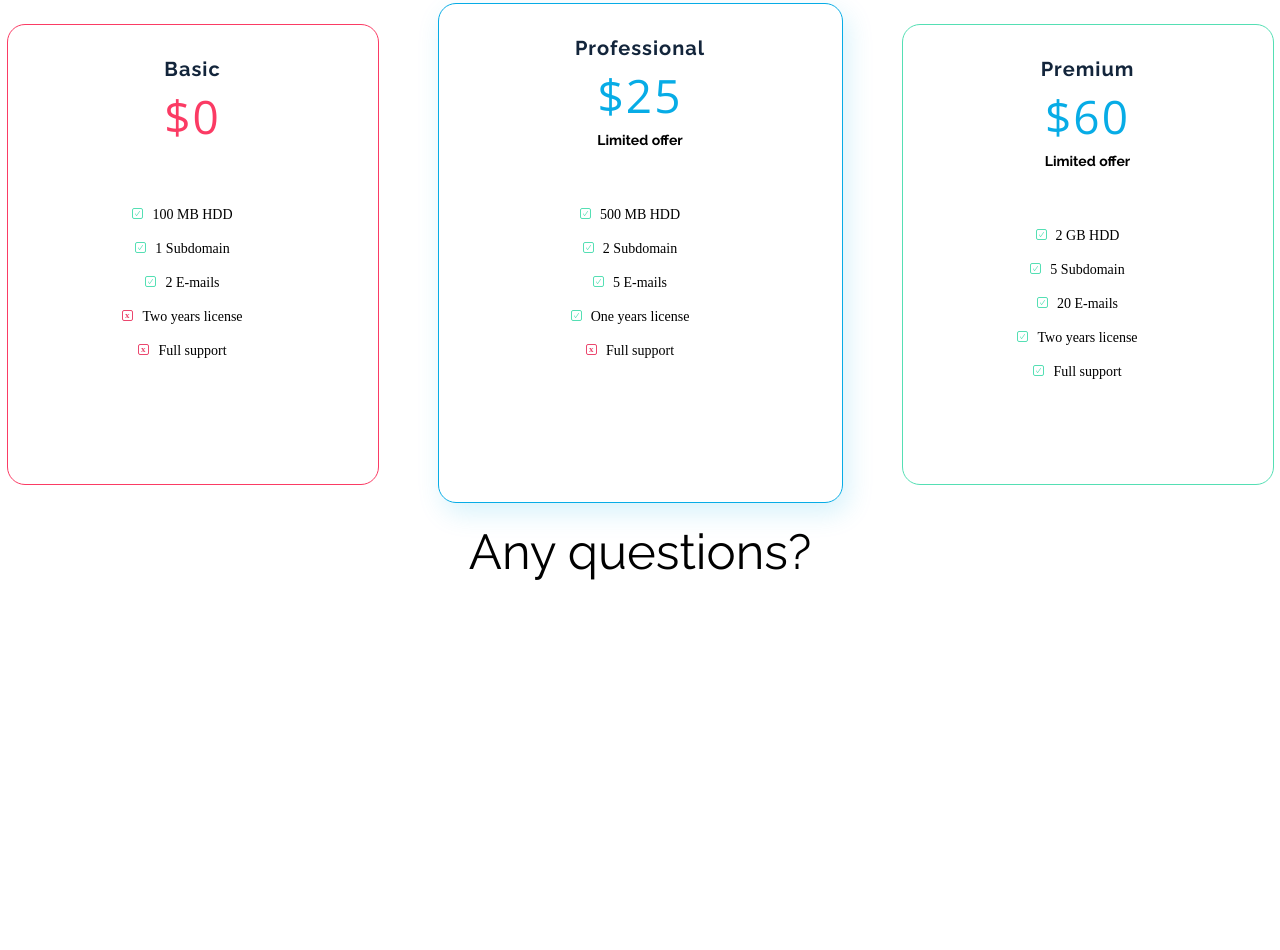
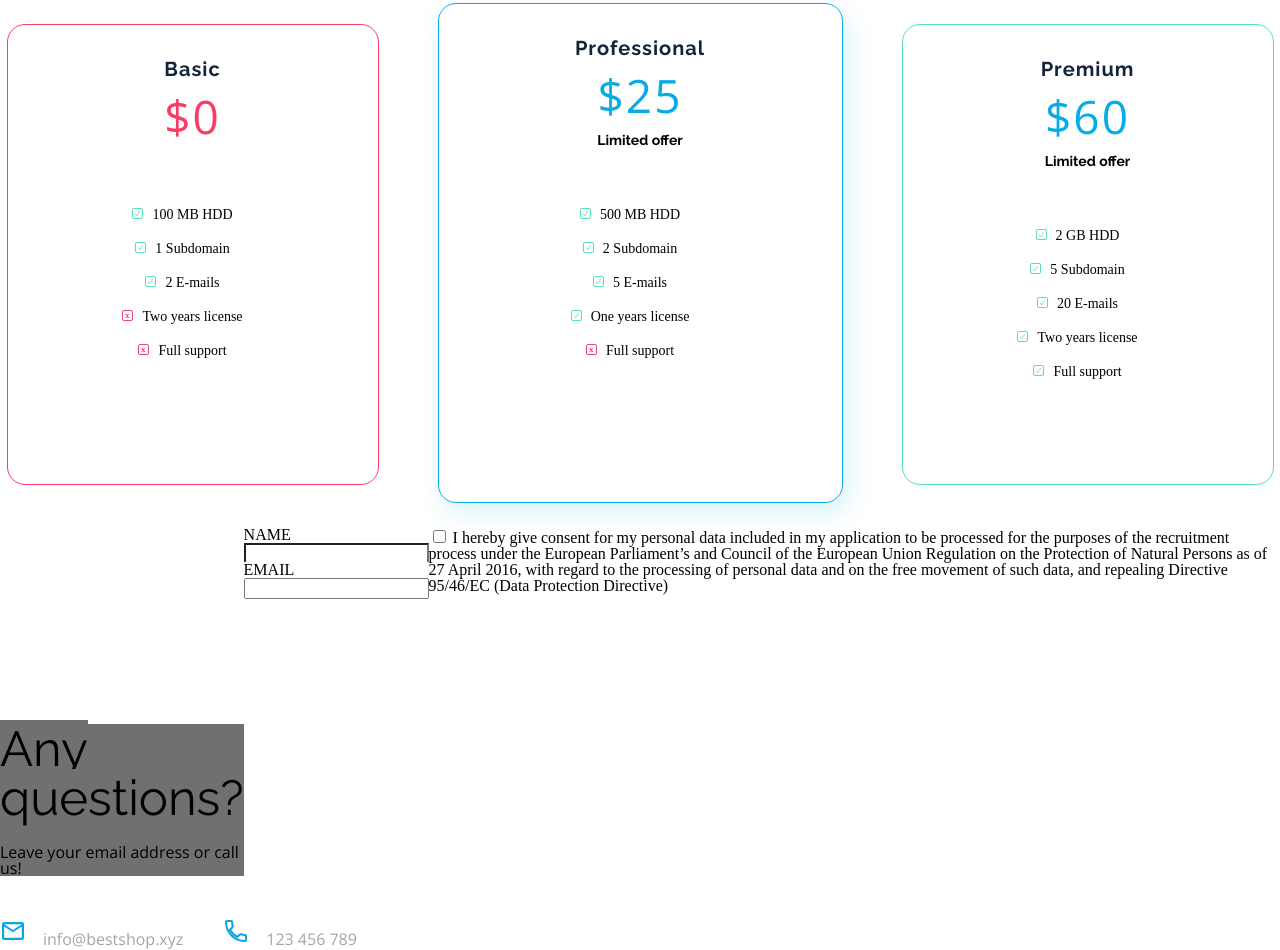
Before and after one commit to Martin-XM/BestShop-Workshop-, a plain HTML site: page index.html in a window 1280 px wide. Shown: the part 2998-3948 px from the top of the page. Before the commit the page ends 3578 px from the top, so only its background shows below. Drawn offline with nearby package versions, Linux system fonts and the light colour scheme.

Commit message:
Adding Form

```diff
--- a/css/style.css
+++ b/css/style.css
@@ -680,7 +680,6 @@ display: block;
   .list2 li:nth-last-child(1)::before {
           content: url(/assets/Close.svg);
           display: inline-block;
-          color: #7a55df;
           position: absolute;
           margin-left: -20px;
     }
@@ -750,5 +749,47 @@ display: block;
     .questions {
       font-family: var(--font-primary);
       font-size: 49px;
+      background-color: #707070;
+      margin-top: 197px;
 
     }
+
+    .questions-text {
+      font-family: var(--font-secondary);
+      font-size: 16px;
+      margin-top: 22px;
+    }
+
+    .contact-details {
+      margin-top: 42px;
+      display: flex;
+      font-family: var(--font-secondary);
+      color:var(--color-font-primary-grey);
+      font-size: 16px;
+      position: absolute;
+      gap: 40px;
+
+    }
+    .contact-details-email::before {
+      content: url(/assets/Mail\ Icon.svg);
+      display: inline-block;
+      margin-right: 1em;
+
+    }
+    .contact-details-tel::before {
+      content: url(/assets/Phone\ Icon.svg);
+      display: inline-block;
+      margin-right: 1em;
+
+    }
+
+    /* FORM */
+
+    .form {
+      display: flex;
+      flex-direction: column;
+    }
+
+    .name {
+      border-bottom: #07ACE6;
+    }
--- a/index.html
+++ b/index.html
@@ -188,10 +188,27 @@
         <div class="contact--wrapper">
             <div class="questions">
             <span class="questions">Any questions?</span>
+            <p class="questions-text">Leave your email address or call us!</p>
+            <div class="contact-details">
+                <p class="contact-details-email">info@bestshop.xyz</p>
+                <p class="contact-details-tel">123 456 789</p>
+
+            </div>
             </div>
             <div class="form">
+                <label for="text">NAME</label>
+                <input class="name" type="text">
+
+                <label for="email">EMAIL</label>
+                <input class="email" type="email">
 
             </div>
+            <div class="form-checkbex">
+                <input type="checkbox">
+                <label for="checkbox">I hereby give consent for my personal data included in my application to be processed for the purposes of the recruitment process under the European Parliament’s and Council of the European Union Regulation on the Protection of Natural Persons as of 27 April 2016, with regard to the processing of personal data and on the free movement of such data, and repealing Directive 95/46/EC (Data Protection Directive)</label>
+
+            </div>
+
         </div>
 
     </section>
```
